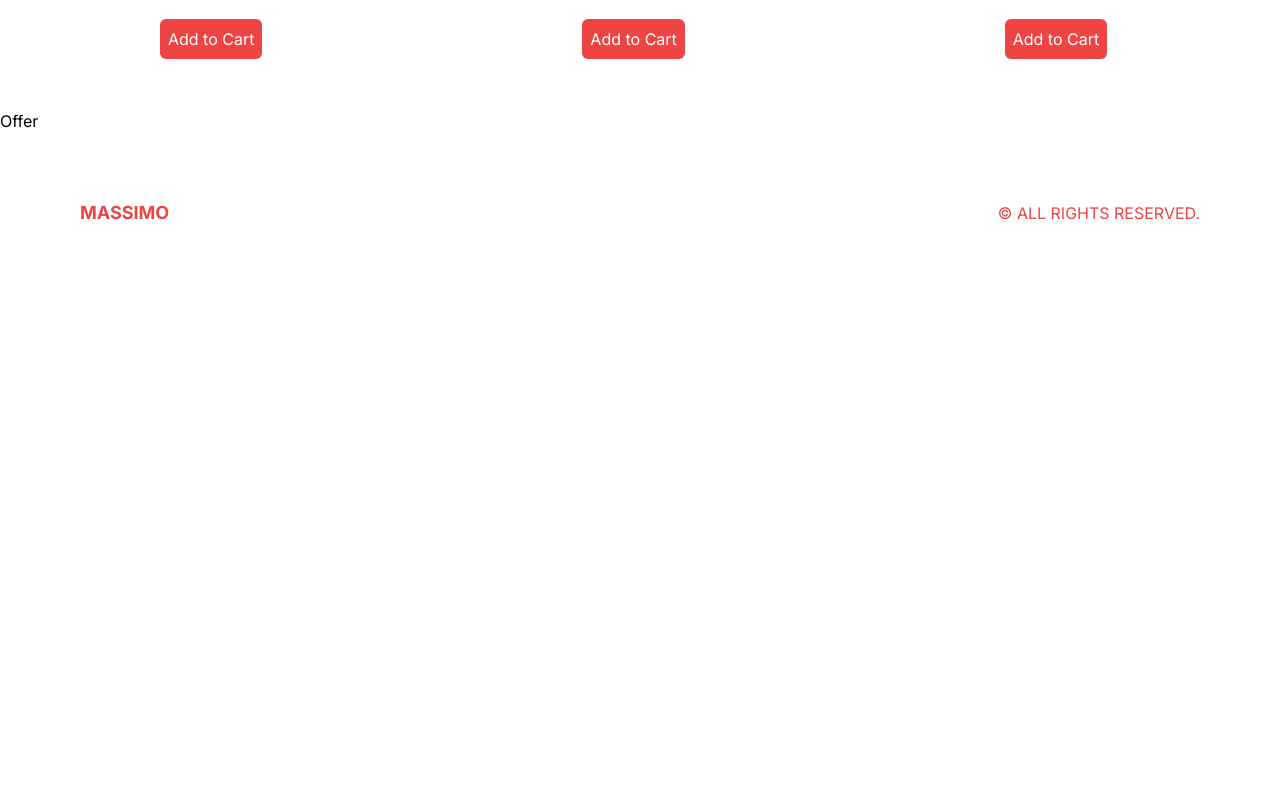
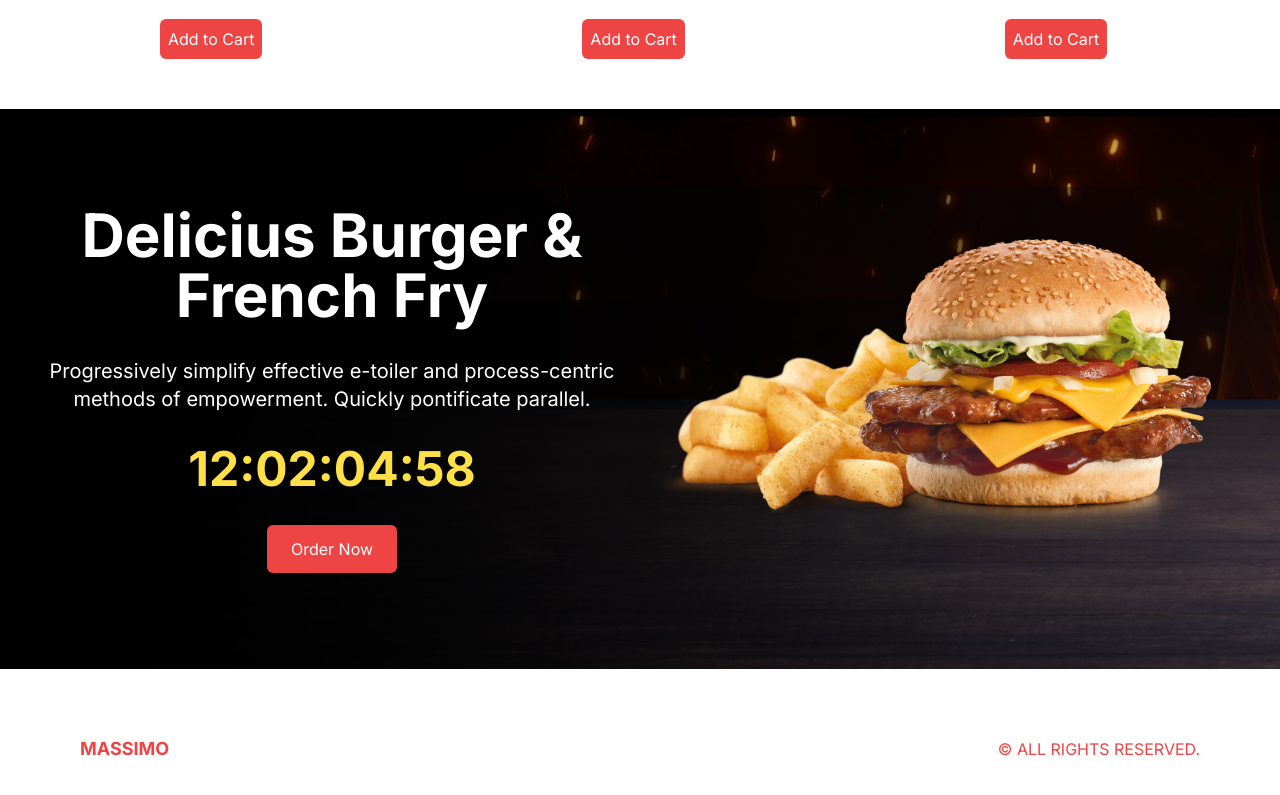
Before and after one commit to caarlosdamian/restaurant, a Next.js app: page / in a window 1280 px wide. Shown: the part 1411-2206 px from the top of the page. Before the commit the page ends 1704 px from the top, so only its background shows below. Built offline with nearby package versions, Linux system fonts and the light colour scheme.

Commit message:
feat(components): added home page

```diff
--- a/package.json
+++ b/package.json
@@ -18,6 +18,7 @@
     "next": "13.4.13",
     "postcss": "8.4.27",
     "react": "18.2.0",
+    "react-countdown": "^2.3.5",
     "react-dom": "18.2.0",
     "tailwindcss": "3.3.3",
     "typescript": "5.1.6"
--- /dev/null
+++ b/src/app/components/CountDown.tsx
@@ -0,0 +1,10 @@
+'use client';
+import React from 'react';
+import Countdown from 'react-countdown';
+
+const CountDown = () => {
+  const endingDate = new Date('2023-08-25');
+  return <Countdown date={endingDate} className='font-bold text-5xl text-yellow-300' />;
+};
+
+export default CountDown;
--- a/src/app/components/Offer.tsx
+++ b/src/app/components/Offer.tsx
@@ -1,9 +1,33 @@
-import React from 'react'
+import Image from 'next/image';
+import React from 'react';
+import CountDown from './CountDown';
 
 const Offer = () => {
   return (
-    <div>Offer</div>
-  )
-}
+    <div className="bg-black h-screen flex flex-col md:flex-row md:justify-between md:bg-[url('/offerBg.png')] md:h-[70vh] ">
+      <div className="flex-1 flex items-center justify-center flex-col text-center gap-8 p-6">
+        <h1 className="text-white text-5xl font-bold xl:text-6xl">
+          Delicius Burger & French Fry
+        </h1>
+        <p className="text-white xl:text-xl">
+          Progressively simplify effective e-toiler and process-centric methods
+          of empowerment. Quickly pontificate parallel.
+        </p>
+        <CountDown />
+        <button className="text-white bg-red-500 rounded-md py-3 px-6">
+          Order Now
+        </button>
+      </div>
+      <div className="relative w-full flex-1 md:h-full">
+        <Image
+          src="/offerProduct.png"
+          alt="ofert"
+          fill
+          className="object-contain"
+        />
+      </div>
+    </div>
+  );
+};
 
-export default Offer
+export default Offer;
```
Also changed, not shown: 1 other file (tests, documents, lock files or other folders).
